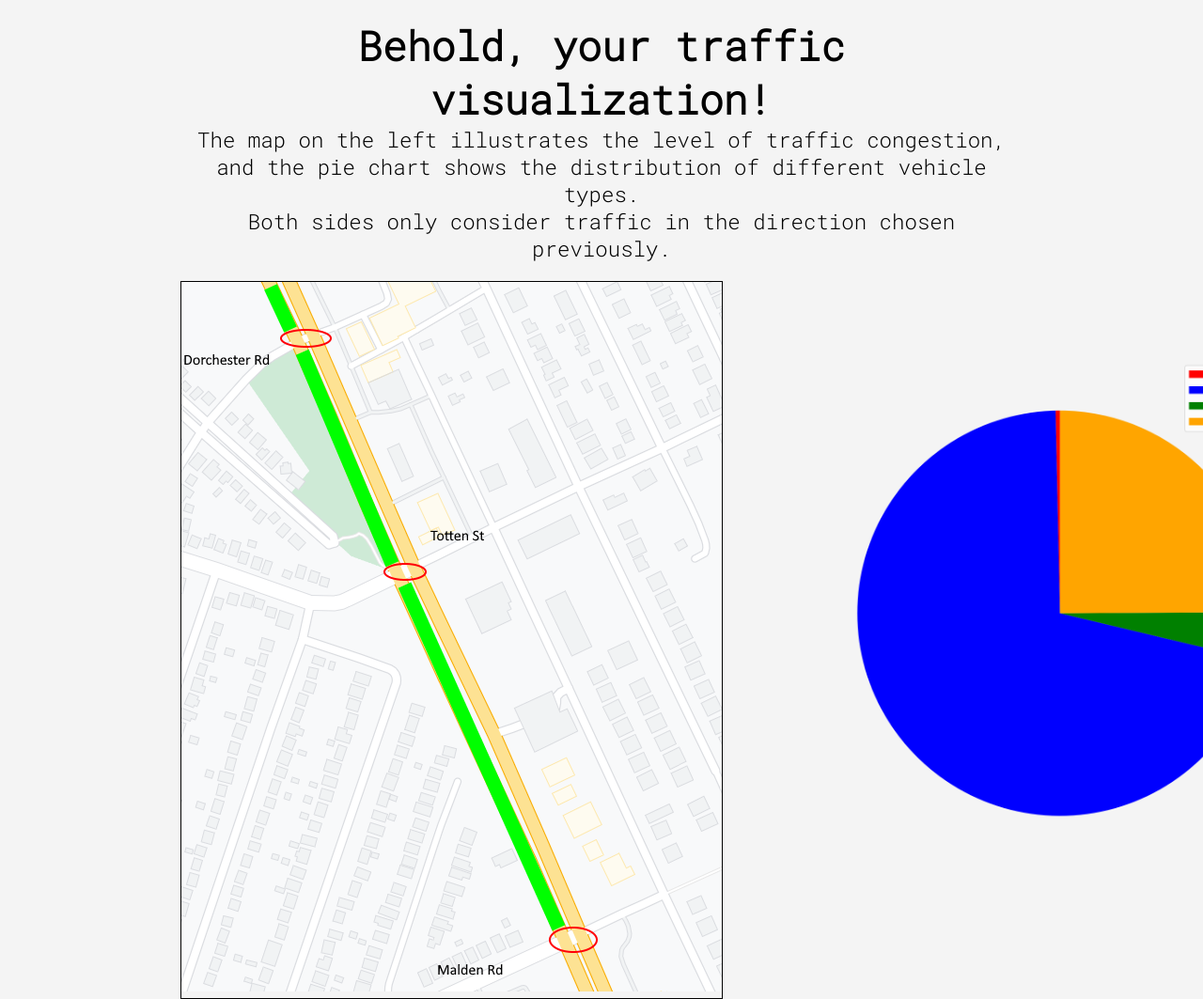
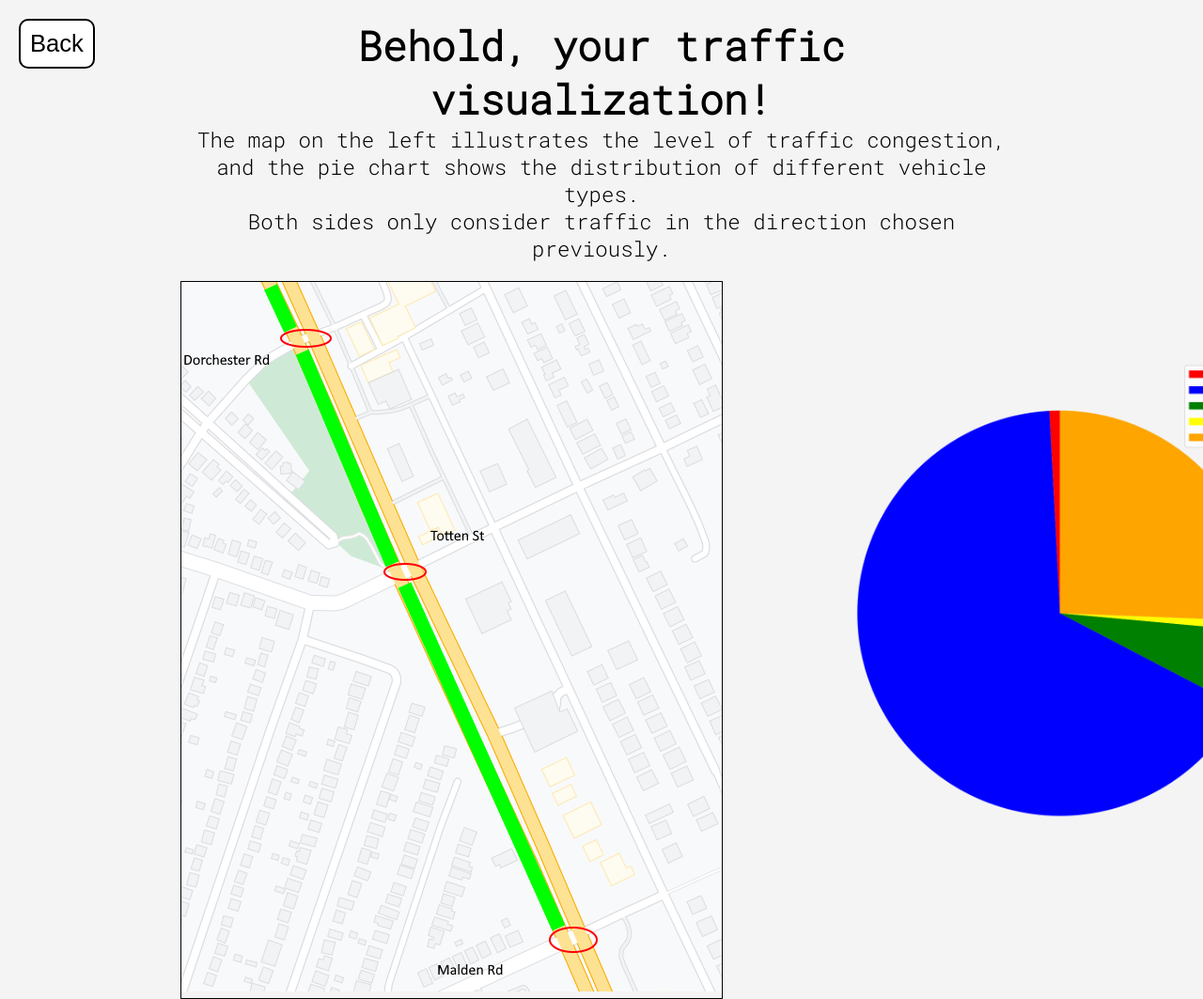
Before and after one commit to Brady-Malott/Borderhacks2021, a Flask app: template src/templates/visualizer/visualizer.html in a window 1280 px wide; the page is wider, and only the part inside the window is pictured. Shown: that part at 94% size. Run offline with Flask 2, Linux system fonts and the light colour scheme; the template is opened without the code that fills it: most values are stand-ins (such as "Sample title", 1, 10 or a date in 2020).

Commit message:
Added a back button to go from visualizer view to form view

```diff
--- a/src/form.py
+++ b/src/form.py
@@ -1,5 +1,5 @@
 from flask import (
-  Blueprint, flash, g, redirect, render_template, request, session, url_for
+  Blueprint, flash, redirect, render_template, request, session, url_for
 )
 from matplotlib import pyplot as plt
 
--- a/src/static/style.css
+++ b/src/static/style.css
@@ -171,3 +171,9 @@ body {
 #pie-chart {
   width: 700px;
 }
+
+#back-btn {
+  position: absolute;
+  top: 20px;
+  left: 20px;
+}
--- a/src/templates/visualizer/visualizer.html
+++ b/src/templates/visualizer/visualizer.html
@@ -29,4 +29,7 @@
     />
   </div>
 </div>
+<form method="post">
+  <input class="btn" id="back-btn" type="submit" value="Back" />
+</form>
 {% endblock %}
```
Also changed, not shown: src/visualizer.py (+5 -2 lines), src/static/pie_chart.png.
